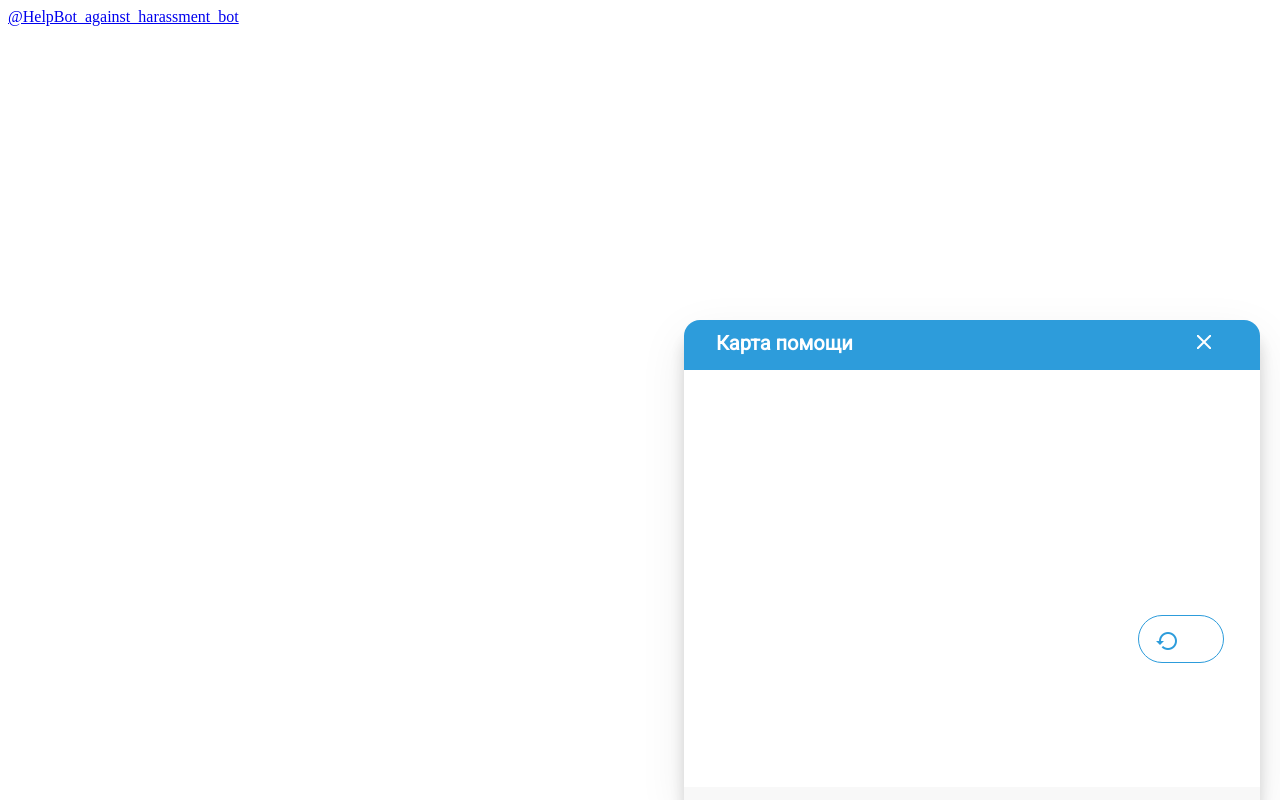
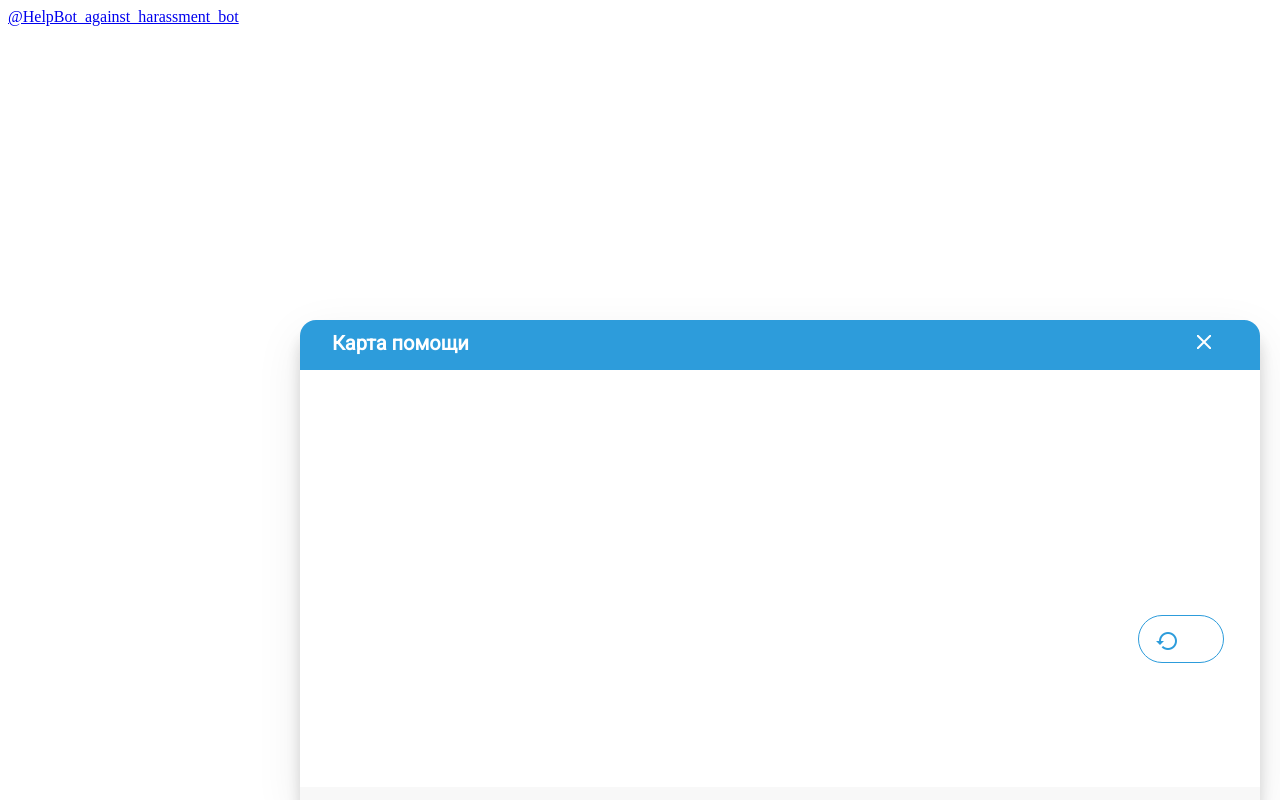
Before and after one commit to andrey-zubov/genderbot, a Django app: page / in a window 1280 px wide. Run offline with Django 3.2, Linux system fonts and the light colour scheme; data comes from the database, SQL or seed files in the repository.

Commit message:
fix: popup

```diff
--- a/help_bot/static/help_bot/css/bs_copy.css
+++ b/help_bot/static/help_bot/css/bs_copy.css
@@ -42,7 +42,9 @@
     bottom: 0;
     right: 20px;
     height: 60%;
-    width: 45%;
+    /*width: 45%;*/
+    width: 95%;
+    max-width: 960px;
     border: none;
     border-radius: 16px 16px 0 0;
     box-shadow: 0 16px 16px rgba(0, 0, 0, 0.16), 0 16px 48px rgba(0, 0, 0, 0.08);
```
